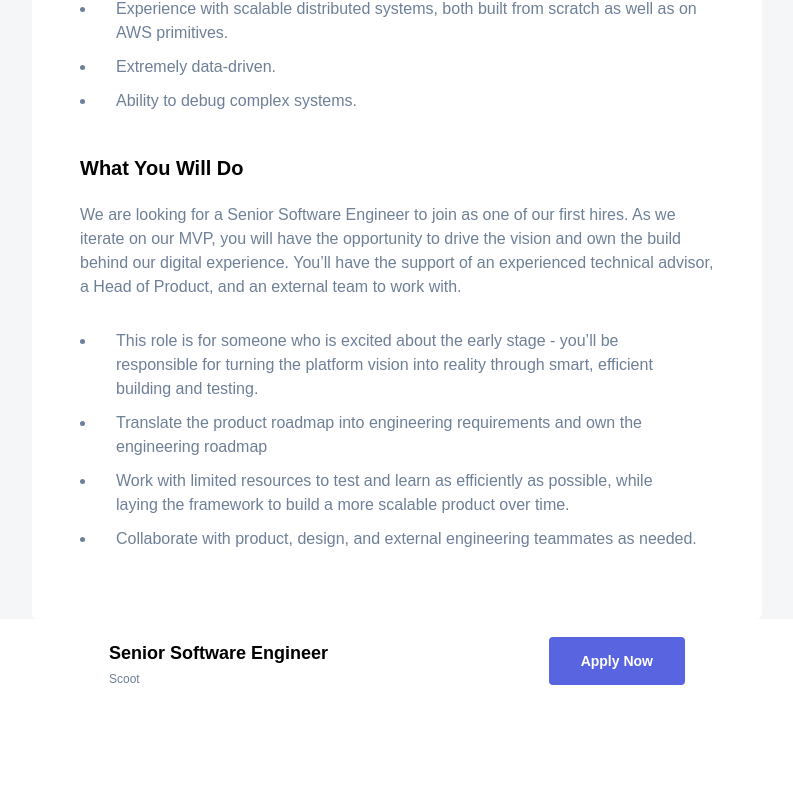
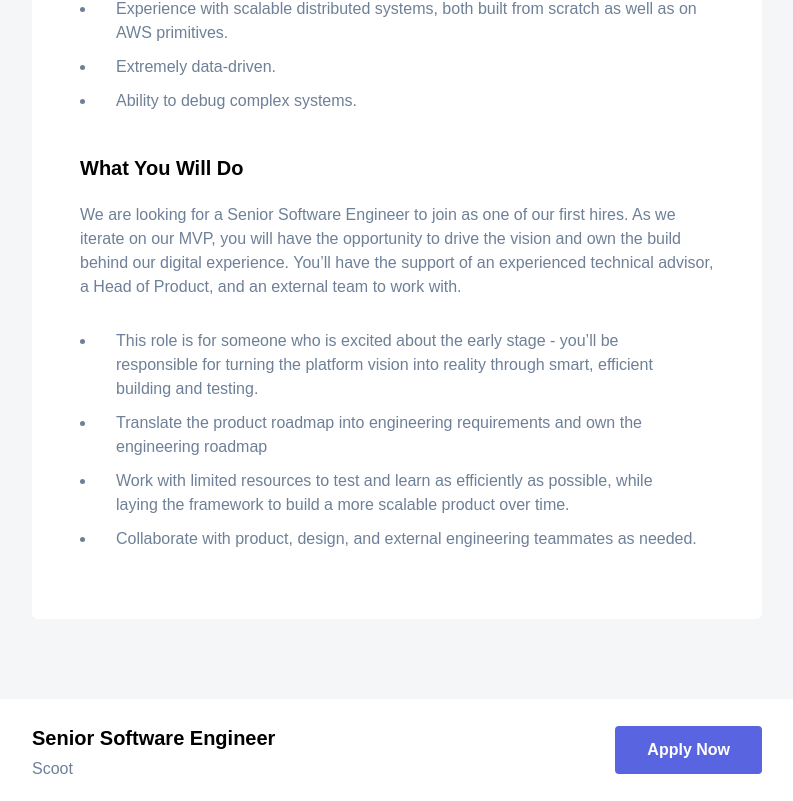
Before and after one commit to abdulvokhid-ochilov/devjobs, a React (Create React App) app: page /details/1 in a window 1280 px wide. Shown: the part 934-1735 px from the top of the page, without its empty margins (243-1036 px from the left). Before the commit the page ends 1637 px from the top, so only its background shows below. Built offline with nearby package versions, Linux system fonts and the light colour scheme.

Commit message:
JobDetails footer style

```diff
--- a/src/pages/JobDetails.js
+++ b/src/pages/JobDetails.js
@@ -9,7 +9,7 @@ const Jobsjob = function () {
 
   return (
     <>
-      <div className="md:mx-auto sm:mx-[40px] mx-[24px] -mt-10 max-w-[730px] min-w-[330px]">
+      <div className="md:mx-auto sm:mx-[40px] mx-[24px] -mt-10 mb-10 sm:mb-20 max-w-[730px] min-w-[330px]">
         <div className="bg-white dark:bg-blue-dark pb-[2rem] sm:px-0 sm:py-0 sm:pr-[40px] relative w-full min-h-[205px] sm:min-h-[140px] max-w-[22rem] sm:max-w-full flex flex-col sm:flex-row justify-between items-center mx-auto rounded-md">
           <div className="flex justify-center w-full sm:w-3/12 self-stretch">
             <div
@@ -86,16 +86,16 @@ const Jobsjob = function () {
           </ul>
         </div>
       </div>
-      <footer className="bottom-0 py-4 px-8 bg-white dark:bg-blue-dark">
-        <div className="w-full max-w-xl mx-auto flex justify-between items-center">
-          <div>
-            <p className="font-bold py-1 lg:text-lg">{job.position}</p>
-            <p className="text-grey-dark text-xs">{job.company}</p>
+      <footer className="bottom-0 py-5 bg-white dark:bg-blue-dark">
+        <div className="max-w-[730px] md:mx-auto sm:mx-[40px] mx-[24px] flex justify-between sm:items-center flex-col sm:flex-row">
+          <div className="hidden sm:flex flex-col">
+            <p className="font-bold py-1 text-[20px]">{job.position}</p>
+            <p className="text-grey-dark text-base">{job.company}</p>
           </div>
           <a target="blank" rel="noopener noreferrer" href={job.apply}>
             <Button
               text="Apply Now"
-              className="bg-violet-dark text-white hover:bg-violet-light text-xs md:text-sm"
+              className="bg-violet-dark text-white hover:bg-violet-light w-full"
             />
           </a>
         </div>
```
